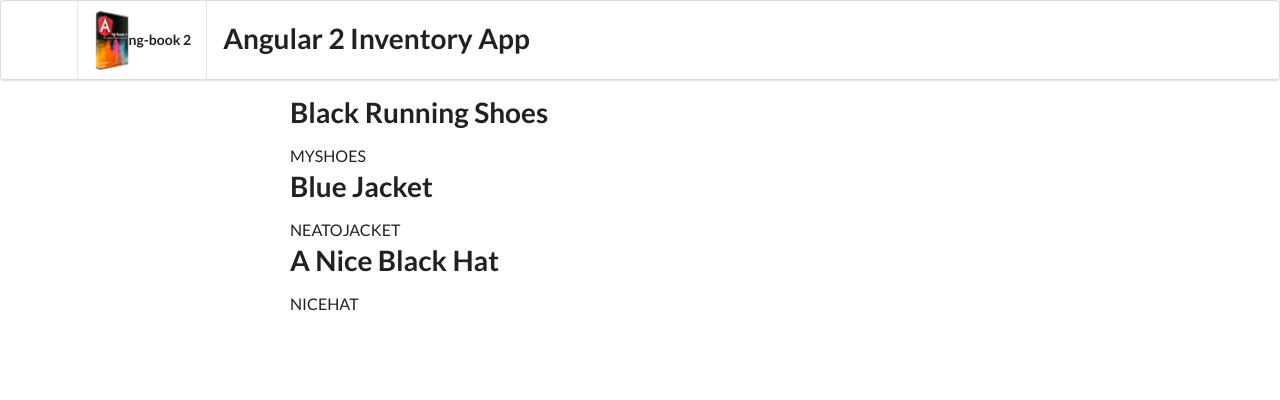
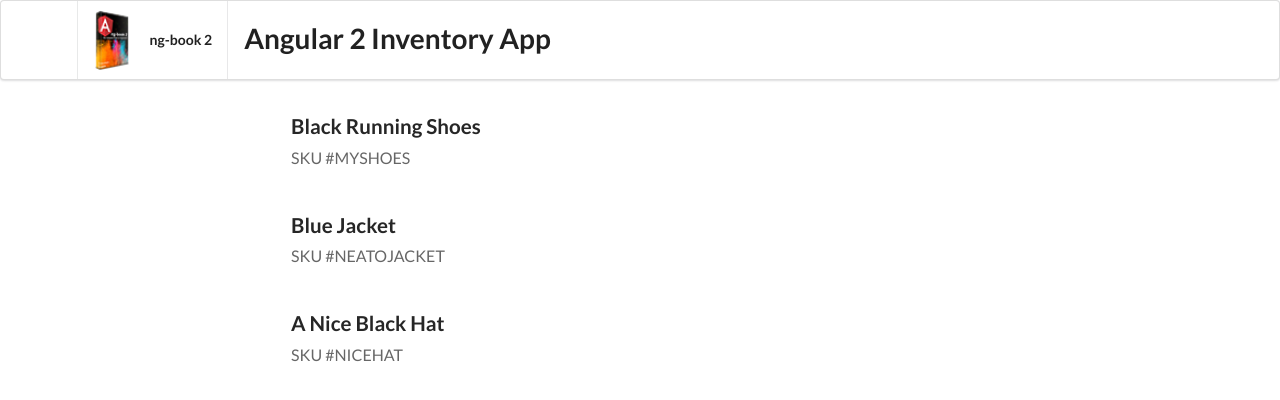
Before and after one commit to SergSlon/angular2_invertory_app, an Angular app: page / in a window 1280 px wide. Shown: the top 400 px of the page. Built offline with nearby package versions, Linux system fonts and the light colour scheme.

Commit message:
update product template add product selection

```diff
--- a/src/app/product-row/product-row.component.html
+++ b/src/app/product-row/product-row.component.html
@@ -1,2 +1,11 @@
-<h1>{{ product.name }}</h1>
-<span>{{ product.sku }}</span>
+<!--<product-image [product]="product"></product-image>-->
+<div class="content">
+  <div class="header">{{ product.name }}</div>
+  <div class="meta">
+    <div class="product-sku">SKU #{{ product.sku }}</div>
+  </div>
+  <div class="description">
+    <!--<product-department [product]="product"></product-department>-->
+  </div>
+</div>
+<!--<price-display [price]="product.price"></price-display>-->
--- a/src/app/product-row/product-row.component.ts
+++ b/src/app/product-row/product-row.component.ts
@@ -6,6 +6,7 @@ import { Product } from './product.model.ts';
   templateUrl: './product-row.component.html',
   styleUrls: ['./product-row.component.css'],
   inputs: ['product'],
+  host: {'class': 'item'},
 })
 
 export class ProductRowComponent{
--- a/src/app/products-list/products-list.component.html
+++ b/src/app/products-list/products-list.component.html
@@ -2,6 +2,7 @@
   <product-row
     *ngFor="let product of products"
     [product]="product"
-    (click)='selectProduct(product)'
+    (click)="selectProduct(product)"
+    [class.selected]="isSelected(product)"
   ></product-row>
 </div>
--- a/src/app/products-list/products-list.component.ts
+++ b/src/app/products-list/products-list.component.ts
@@ -15,6 +15,11 @@ export class ProductsListComponent {
    * @ouput onProductSelected - outputs the current Product
    */
   onProductSelected: EventEmitter<Product>;
+
+  /**
+   * @property currentProduct - local state containing the currently selected `Product`
+   */
+  currentProduct: Product;
 
   constructor() {
     this.onProductSelected = new EventEmitter();
@@ -45,6 +50,14 @@ export class ProductsListComponent {
   }
 
   selectProduct(product: Product): void {
+    this.currentProduct = product;
     this.onProductSelected.emit(product);
   }
+
+  isSelected(product: Product): boolean {
+    if (!product || !this.currentProduct) {
+      return false;
+    }
+    return product.sku === this.currentProduct.sku;
+  }
 }
--- a/src/styles.css
+++ b/src/styles.css
@@ -1 +1,62 @@
-/* You can add global styles to this file, and also import other style files */
+.ui.menu .item img.logo {
+  margin-right: 1.5em;
+}
+
+
+.ui.items>.item {
+  border: 1px solid rgba(255, 255, 255, 0.0);
+  border-radius: 5px;
+}
+
+.ui.items>.item.selected {
+  border: 1px solid rgba(163, 51, 200, 0.41);
+  border-radius: 5px;
+}
+
+.ui.items>.item>.content>.header {
+  padding-top: 1em;
+}
+
+.products-list {
+  border-top: 1px solid black;
+  border-left: 1px solid black;
+  border-right: 1px solid black;
+}
+
+.product-row {
+  border-bottom: 1px solid black;
+}
+
+.product-image {
+  float: left;
+}
+
+.product-info {
+  padding: 30px;
+  float: left;
+}
+
+.price-display {
+  padding: 30px;
+  float: right;
+}
+
+.product-image {
+  width: 100px;
+  height: 100px;
+  padding: 20px;
+}
+
+.cf:before,
+.cf:after {
+  content: " "; /* 1 */
+  display: table; /* 2 */
+}
+
+.cf:after {
+  clear: both;
+}
+
+cf {
+  *zoom: 1;
+}
```
